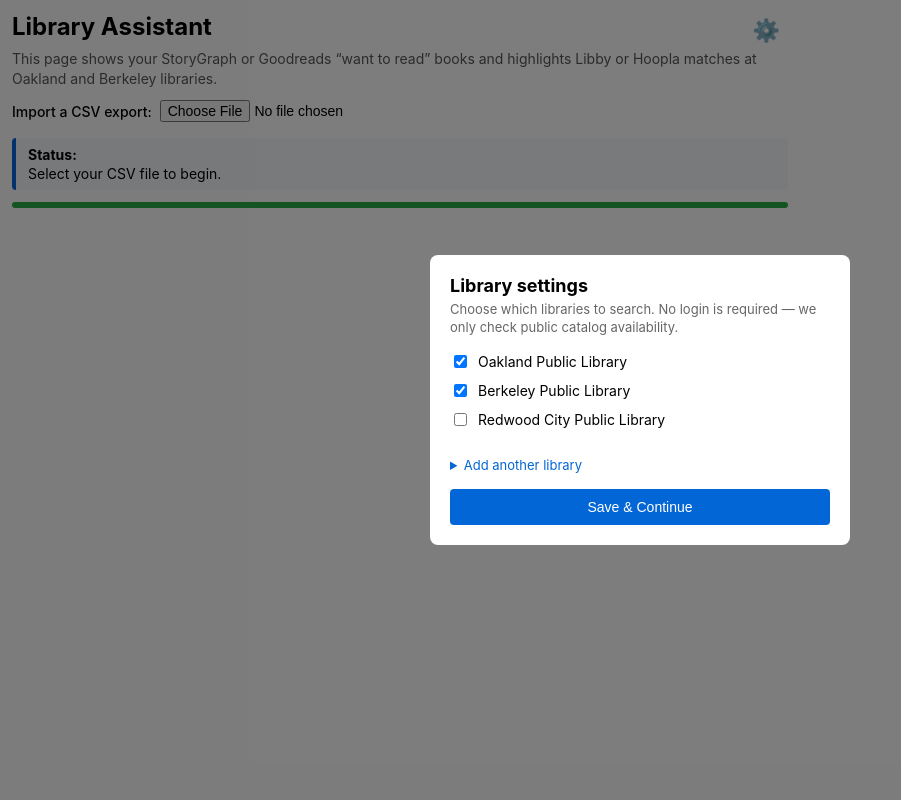
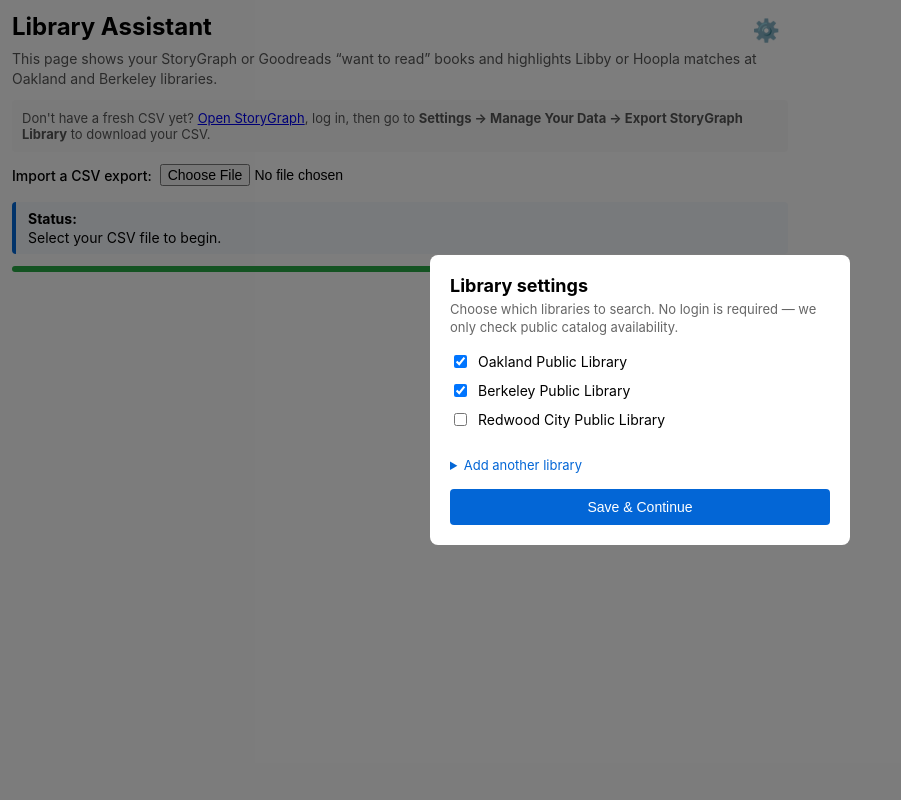
Before and after one commit to nebolletsoc-ux/LibraryAssitant, a Flask app: page / in a window 1280 px wide. Shown: the whole page, without its empty margins (0-901 px from the left). Run offline with Flask 3, Linux system fonts and the light colour scheme.

Commit message:
Add link to open StoryGraph in new tab with export instructions

```diff
--- a/templates/index.html
+++ b/templates/index.html
@@ -278,6 +278,12 @@
     “want to read” books and highlights Libby or Hoopla
     matches at Oakland and Berkeley libraries.
 </p>
+
+<div style="margin-bottom: 12px; padding: 10px; background: #f5f5f5; border-radius: 4px; font-size: 13px; color: #555;">
+    Don't have a fresh CSV yet?
+    <a href="https://app.thestorygraph.com/" target="_blank" rel="noopener noreferrer">Open StoryGraph</a>,
+    log in, then go to <strong>Settings → Manage Your Data → Export StoryGraph Library</strong> to download your CSV.
+</div>
 
 <form id="upload-form">
 
```
